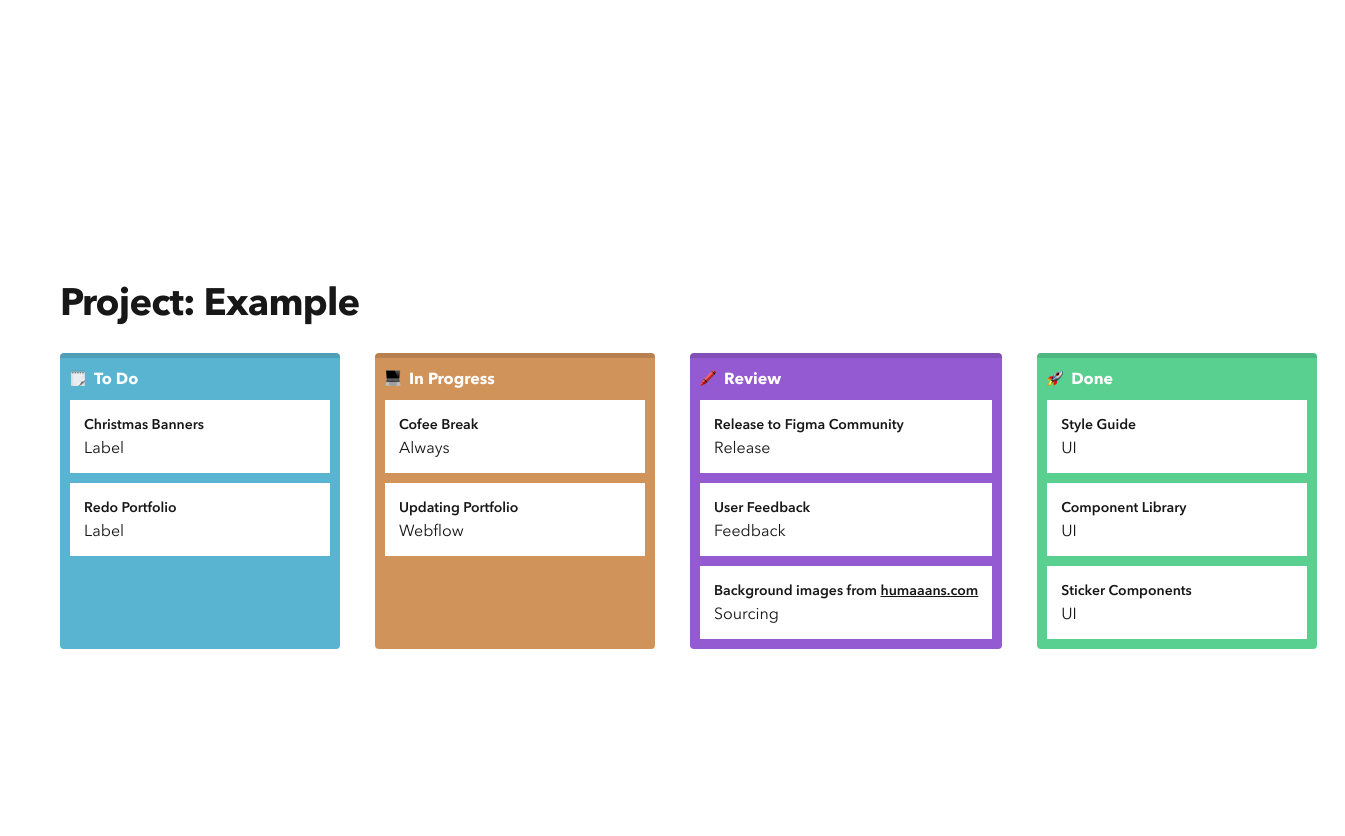
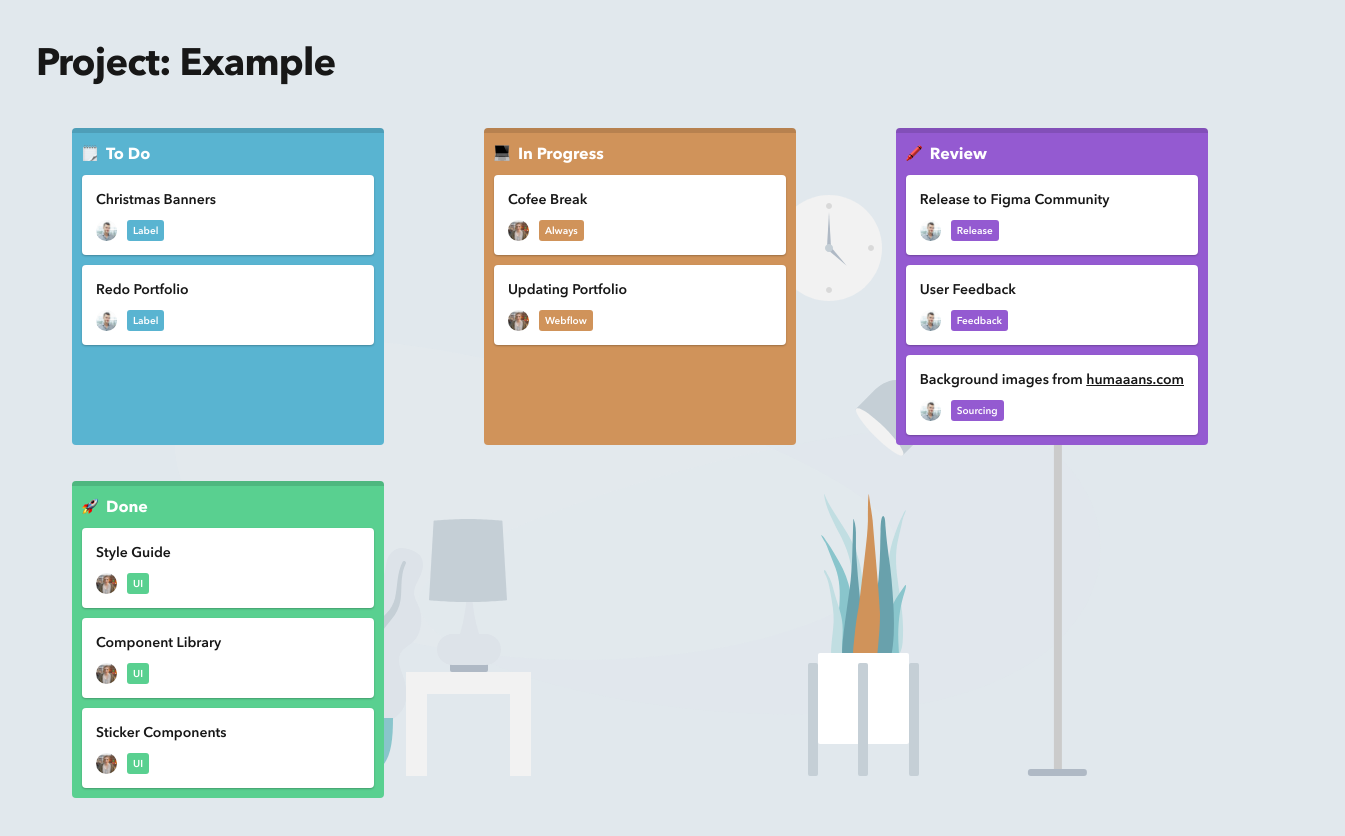
Before and after one commit to ivankprod/mxm-kanban, a React (Vite) app: page / in a window 1280 px wide. Shown: the top 836 px of the page, 1345 px wide, since content can reach past the window. Built offline with nearby package versions, Linux system fonts and the light colour scheme.

Commit message:
feat(page): layout completed

```diff
--- a/src/components/App/App.scss
+++ b/src/components/App/App.scss
@@ -1,4 +1,7 @@
 .cards-wrapper {
 	display: flex;
-	gap: 35px;
+	justify-content: space-between;
+	flex-wrap: wrap;
+
+	margin-top: 40px;
 }
--- a/src/components/Card/Card.jsx
+++ b/src/components/Card/Card.jsx
@@ -16,6 +16,7 @@ export default function Card({ tasks, type }) {
 						key={task.id}
 						title={task.title}
 						user={task.user}
+						status={type.id}
 						label={task.label}
 					/>
 				))}
--- a/src/components/Card/Card.scss
+++ b/src/components/Card/Card.scss
@@ -1,4 +1,4 @@
-@import "core/themes/light";
+@import "core/styles/base";
 
 .card {
     display: flex;
@@ -6,8 +6,9 @@
 	gap: 10px;
 	flex-shrink: 0;
 
-    min-width: 280px;
+    min-width: 312px;
 
+	margin-bottom: 36px;
 	padding: 10px;
 
 	color: #fff;
@@ -15,41 +16,13 @@
 	background-color: #000;
 
 	border-top: 5px solid #0000001f;
-
 	border-radius: 4px;
 
-	&_color {
-		&_todo {
-			background-color: $theme-light-color-status-todo;
+	@include colorSetWithBackgroundImage(background-color, $statusColors, ".status__icon");
 
-			& .status__icon {
-				background: url("core/assets/images/todo.png");
-			}
-		}
-
-		&_in-progress {
-			background-color: $theme-light-color-status-in-progress;
-
-			& .status__icon {
-				background: url("core/assets/images/in-progress.png");
-			}
-		}
-
-		&_review {
-			background-color: $theme-light-color-status-review;
-
-			& .status__icon {
-				background: url("core/assets/images/review.png");
-			}
-		}
-
-		&_done {
-			background-color: $theme-light-color-status-done;
-
-			& .status__icon {
-				background: url("core/assets/images/done.png");
-			}
-		}
+	@media screen and (width <= 1439px) {
+		margin-left: 36px;
+		margin-right: 36px;
 	}
 
 	&__title {
--- a/src/components/Task/Task.jsx
+++ b/src/components/Task/Task.jsx
@@ -2,7 +2,7 @@ import clsx from "clsx";
 
 import "./Task.scss";
 
-export default function Task({ title, user, label }) {
+export default function Task({ title, user, status, label }) {
 	return (
 		<div className="task">
 			<p className="task__title">{title}</p>
@@ -13,7 +13,11 @@ export default function Task({ title, user, label }) {
 						`task__user_${user.description}`
 					)}
 				></div>
-				<span className="task__label">{label}</span>
+				<span className={clsx(
+						"task__label",
+						`task__label_color_${status.description}`
+					)}
+				>{label}</span>
 			</div>
 		</div>
 	);
--- a/src/components/Task/Task.scss
+++ b/src/components/Task/Task.scss
@@ -1,4 +1,4 @@
-@import "core/themes/light";
+@import "core/styles/base";
 
 .task {
 	padding: 14px;
@@ -7,9 +7,52 @@
 
 	background-color: #fff;
 
+	border-radius: 4px;
+
+	box-shadow: 0px 1px 2px 0px #00000040;
+
 	&__title {
 		font-size: 14px;
 		font-weight: 550;
 		line-height: 21px;
 	}
+
+	&__entries {
+		display: flex;
+		align-items: center;
+
+		margin-top: 10px;
+	}
+
+	&__user {
+		width: 21px;
+		height: 21px;
+
+		background-size: contain;
+
+		border-radius: 50%;
+
+		&_male {
+			background-image: url("core/assets/images/avatars/male.png");
+		}
+
+		&_female {
+			background-image: url("core/assets/images/avatars/female.png");
+		}
+	}
+
+	&__label {
+		margin-left: 10px;
+		padding: 4px 6px;
+
+		font-size: 10px;
+		font-weight: 550;
+		line-height: 13px;
+
+		color: #fff;
+
+		border-radius: 3px;
+
+		@include colorSet(background-color, $statusColors);
+	}
 }
--- a/src/layouts/Main.scss
+++ b/src/layouts/Main.scss
@@ -1,6 +1,6 @@
 @import "core/assets/fonts/avenir/stylesheet.css";
 
-@import "core/themes/light";
+@import "core/styles/base";
 
 :root {
 	font-family: "Avenir Next Cyr", system-ui, Helvetica, Arial, sans-serif;
@@ -20,14 +20,16 @@
 
 * {
 	box-sizing: border-box;
+
+	margin: 0;
+	padding: 0;
 }
 
 body {
 	display: flex;
 	place-items: center;
 
-	min-height: 900px;
-	height: 100vh;
+	min-height: 100vh;
 
 	margin: 0;
 	padding: 0;
@@ -42,11 +44,6 @@ a {
 
 a:hover {
 	opacity: 70%;
-}
-
-p {
-	margin: 0;
-	padding: 0;
 }
 
 h1 {
@@ -82,15 +79,15 @@ button:focus-visible {
 
 #root {
 	max-width: 1440px;
+	width: 100%;
+	height: 828px;
 
 	margin: 0 auto;
-	padding: 36px 60px;
+	padding: 36px;
+
+	background-image: url("core/assets/svg/home.svg");
+	background-position: center center;
+	background-repeat: no-repeat;
+
+	box-sizing: content-box;
 }
-
-@media (prefers-color-scheme: light) {
-	:root {
-		color: $theme-light-color-text;
-
-		background-color: $theme-light-color-background;
-	}
-}
--- /dev/null
+++ b/src/styles/_base.scss
@@ -0,0 +1,38 @@
+$theme-light-color-text: #171717;
+$theme-light-color-background: #e1e8ed;
+
+$theme-light-color-status-todo: #59b4d1;
+$theme-light-color-status-in-progress: #d0935a;
+$theme-light-color-status-review: #945ad1;
+$theme-light-color-status-done: #59d090;
+
+$statusColors: (
+	todo: $theme-light-color-status-todo,
+	in-progress: $theme-light-color-status-in-progress,
+	review: $theme-light-color-status-review,
+	done: $theme-light-color-status-done
+);
+
+@mixin colorSet($property, $colorMap) {
+	&_color {
+		@each $item, $color in $colorMap {
+			&_#{$item} {
+				#{$property}: $color;
+			}
+		}
+	}
+}
+
+@mixin colorSetWithBackgroundImage($property, $colorMap, $selector) {
+	&_color {
+		@each $item, $color in $colorMap {
+			&_#{$item} {
+				#{$property}: $color;
+
+				& #{$selector} {
+					background-image: url("core/assets/images/#{$item}.png");
+				}
+			}
+		}
+	}
+}
--- a/src/themes/_light.scss
+++ /dev/null
@@ -1,7 +0,0 @@
-$theme-light-color-text: #171717;
-$theme-light-color-background: #fff;
-
-$theme-light-color-status-todo: #59b4d1;
-$theme-light-color-status-in-progress: #d0935a;
-$theme-light-color-status-review: #945ad1;
-$theme-light-color-status-done: #59d090;
```
